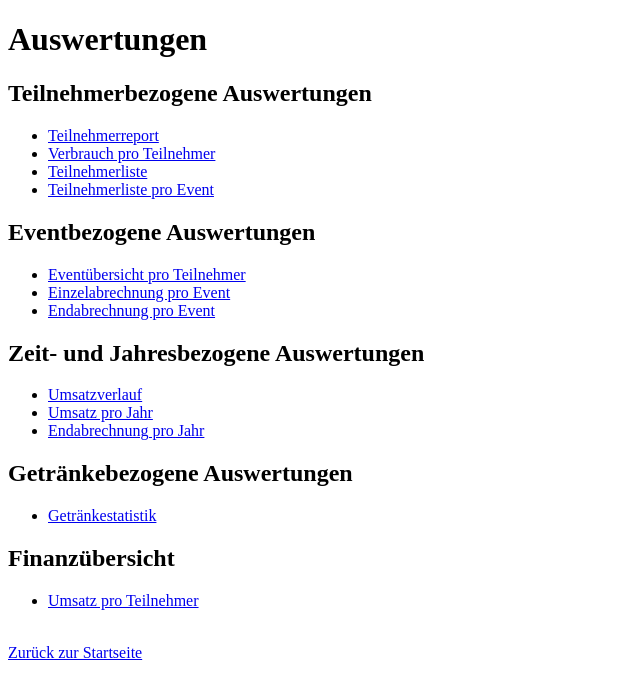
After one commit to goksche/Kassensystem, a Flask app: page /auswertungen in a window 1280 px wide. The commit adds this page. Shown: the top 699 px of the page, without its empty margins (0-640 px from the left). Run offline with Flask 3, Linux system fonts and the light colour scheme.

Commit message:
Add analysis overview and export options

```diff
--- a/app/routes.py
+++ b/app/routes.py
@@ -157,6 +157,42 @@ def export_csv():
         headers={"Content-Disposition": f"attachment; filename=event_{event_id}_teilnehmer.csv"}
     )
 
+@app.route("/uebersicht/export_pdf")
+def export_event_uebersicht_pdf():
+    event_id = request.args.get("event_id", type=int)
+    if not event_id:
+        return redirect(url_for("event_uebersicht"))
+
+    event = Event.query.get_or_404(event_id)
+    daten = []
+    teilnehmer_events = TeilnehmerEvent.query.filter_by(event_id=event_id).all()
+    for te in teilnehmer_events:
+        buchungen = (
+            db.session.query(Getraenk.name, func.count(Verkauf.id), func.sum(Getraenk.preis))
+            .join(Verkauf, Verkauf.getraenk_id == Getraenk.id)
+            .filter(Verkauf.teilnehmer_event_id == te.id)
+            .group_by(Getraenk.name)
+            .all()
+        )
+        daten.append({
+            "teilnehmer": te.teilnehmer.name,
+            "buchungen": buchungen,
+            "gesamt": sum(row[2] or 0 for row in buchungen),
+            "status": te.bezahlt_status
+        })
+
+    html = render_template("event_uebersicht_pdf.html", event=event, daten=daten)
+
+    pdf_puffer = io.BytesIO()
+    pisa_status = pisa.CreatePDF(src=html, dest=pdf_puffer)
+    if pisa_status.err:
+        return f"Fehler beim Erstellen des PDFs: {pisa_status.err}"
+
+    response = make_response(pdf_puffer.getvalue())
+    response.headers['Content-Type'] = 'application/pdf'
+    response.headers['Content-Disposition'] = f'inline; filename=event_{event_id}_uebersicht.pdf'
+    return response
+
 @app.route("/export/umsatz")
 def export_umsatz():
     output = io.StringIO()
@@ -188,6 +224,11 @@ def export_umsatz():
         mimetype="text/csv",
         headers={"Content-Disposition": "attachment; filename=umsatzuebersicht.csv"}
     )
+
+@app.route("/auswertungen")
+def auswertungen_overview():
+    """Übersichtsseite für alle Auswertungen."""
+    return render_template("auswertungen_overview.html")
 @app.route("/zahlung", methods=["GET", "POST"])
 def zahlung_verwalten():
     events = Event.query.order_by(Event.datum.desc()).all()
@@ -441,6 +482,56 @@ def verbrauch_pro_teilnehmer():
         })
 
     return render_template("verbrauch_teilnehmer.html", daten=daten)
+
+@app.route("/auswertung/verbrauch_pro_teilnehmer/export_csv")
+def export_verbrauch_pro_teilnehmer_csv():
+    teilnehmer_liste = Teilnehmer.query.order_by(Teilnehmer.name).all()
+
+    output = io.StringIO()
+    writer = csv.writer(output)
+    writer.writerow(["Teilnehmer", "Kategorie", "Bezeichnung", "Betrag CHF"])
+
+    for t in teilnehmer_liste:
+        gesamt = (
+            db.session.query(func.sum(Getraenk.preis))
+            .join(Verkauf, Verkauf.getraenk_id == Getraenk.id)
+            .join(TeilnehmerEvent, Verkauf.teilnehmer_event_id == TeilnehmerEvent.id)
+            .filter(TeilnehmerEvent.teilnehmer_id == t.id)
+            .scalar() or 0.0
+        )
+        writer.writerow([t.name, "Gesamt", "", f"{gesamt:.2f}"])
+
+        jahre = (
+            db.session.query(func.strftime('%Y', Verkauf.zeitpunkt), func.sum(Getraenk.preis))
+            .join(Getraenk, Verkauf.getraenk_id == Getraenk.id)
+            .join(TeilnehmerEvent, Verkauf.teilnehmer_event_id == TeilnehmerEvent.id)
+            .filter(TeilnehmerEvent.teilnehmer_id == t.id)
+            .group_by(func.strftime('%Y', Verkauf.zeitpunkt))
+            .order_by(func.strftime('%Y', Verkauf.zeitpunkt))
+            .all()
+        )
+        for jahr, betrag in jahre:
+            writer.writerow([t.name, "Jahr", jahr, f"{betrag:.2f}"])
+
+        events = (
+            db.session.query(Event.name, func.sum(Getraenk.preis))
+            .join(TeilnehmerEvent, TeilnehmerEvent.event_id == Event.id)
+            .join(Verkauf, Verkauf.teilnehmer_event_id == TeilnehmerEvent.id)
+            .join(Getraenk, Verkauf.getraenk_id == Getraenk.id)
+            .filter(TeilnehmerEvent.teilnehmer_id == t.id)
+            .group_by(Event.name)
+            .order_by(Event.datum)
+            .all()
+        )
+        for eventname, betrag in events:
+            writer.writerow([t.name, "Event", eventname, f"{betrag:.2f}"])
+
+    output.seek(0)
+    return Response(
+        output,
+        mimetype="text/csv",
+        headers={"Content-Disposition": "attachment; filename=verbrauch_pro_teilnehmer.csv"}
+    )
 @app.route("/auswertung/teilnehmerliste")
 def teilnehmerliste():
     daten = (
@@ -547,6 +638,37 @@ def einzelabrechnung_event():
             })
 
     return render_template("einzelabrechnung_event.html", events=events, daten=daten, selected_event_id=selected_event_id)
+
+@app.route("/auswertung/einzelabrechnung_event/export_csv")
+def export_einzelabrechnung_event_csv():
+    event_id = request.args.get("event_id", type=int)
+    if not event_id:
+        return redirect(url_for("einzelabrechnung_event"))
+
+    teilnehmer_events = TeilnehmerEvent.query.filter_by(event_id=event_id).all()
+    output = io.StringIO()
+    writer = csv.writer(output)
+    writer.writerow(["Teilnehmer", "Getränk", "Anzahl", "Einzelpreis", "Summe", "Status"])
+
+    for te in teilnehmer_events:
+        buchungen = (
+            db.session.query(Getraenk.name, func.count(Verkauf.id), Getraenk.preis, func.sum(Getraenk.preis))
+            .join(Verkauf, Verkauf.getraenk_id == Getraenk.id)
+            .filter(Verkauf.teilnehmer_event_id == te.id)
+            .group_by(Getraenk.name)
+            .all()
+        )
+        for name, menge, preis, betrag in buchungen:
+            writer.writerow([te.teilnehmer.name, name, menge, f"{preis:.2f}", f"{betrag:.2f}", te.bezahlt_status])
+        gesamt = sum(row[3] or 0 for row in buchungen)
+        writer.writerow([te.teilnehmer.name, "Gesamt", "", "", f"{gesamt:.2f}", te.bezahlt_status])
+
+    output.seek(0)
+    return Response(
+        output,
+        mimetype="text/csv",
+        headers={"Content-Disposition": f"attachment; filename=einzelabrechnung_event_{event_id}.csv"}
+    )
 @app.route("/auswertung/umsatzverlauf")
 def umsatzverlauf():
     daten = (
@@ -581,6 +703,27 @@ def export_umsatzverlauf_csv():
         mimetype="text/csv",
         headers={"Content-Disposition": "attachment; filename=umsatzverlauf.csv"}
     )
+
+@app.route("/auswertung/umsatzverlauf/pdf")
+def export_umsatzverlauf_pdf():
+    daten = (
+        db.session.query(func.date(Verkauf.zeitpunkt), func.sum(Getraenk.preis))
+        .join(Getraenk, Verkauf.getraenk_id == Getraenk.id)
+        .group_by(func.date(Verkauf.zeitpunkt))
+        .order_by(func.date(Verkauf.zeitpunkt))
+        .all()
+    )
+
+    html = render_template("umsatzverlauf_pdf.html", daten=daten)
+    pdf_puffer = io.BytesIO()
+    pisa_status = pisa.CreatePDF(src=html, dest=pdf_puffer)
+    if pisa_status.err:
+        return f"Fehler beim Erstellen des PDFs: {pisa_status.err}"
+
+    response = make_response(pdf_puffer.getvalue())
+    response.headers['Content-Type'] = 'application/pdf'
+    response.headers['Content-Disposition'] = 'inline; filename=umsatzverlauf.pdf'
+    return response
 from flask import make_response, render_template, request, redirect, url_for
 import io
 from xhtml2pdf import pisa
@@ -955,6 +1098,57 @@ def endabrechnung_event():
         }
 
     return render_template("endabrechnung_event.html", events=events, selected_event_id=selected_event_id, daten=daten)
+
+@app.route("/auswertung/endabrechnung_event/export_csv")
+def export_endabrechnung_event_csv():
+    event_id = request.args.get("event_id", type=int)
+    if not event_id:
+        return redirect(url_for("endabrechnung_event"))
+
+    event = Event.query.get_or_404(event_id)
+
+    umsatz = (
+        db.session.query(func.sum(Getraenk.preis))
+        .join(Verkauf, Verkauf.getraenk_id == Getraenk.id)
+        .join(TeilnehmerEvent, Verkauf.teilnehmer_event_id == TeilnehmerEvent.id)
+        .filter(TeilnehmerEvent.event_id == event_id)
+        .scalar() or 0.0
+    )
+
+    einnahmen = (
+        db.session.query(func.sum(Einnahme.betrag))
+        .filter(Einnahme.event_id == event_id)
+        .scalar() or 0.0
+    )
+
+    ausgaben = (
+        db.session.query(Ausgabe.kategorie, Ausgabe.beschreibung, Ausgabe.betrag)
+        .filter(Ausgabe.event_id == event_id)
+        .order_by(Ausgabe.datum)
+        .all()
+    )
+    summe_ausgaben = sum(a[2] for a in ausgaben)
+    gewinn = einnahmen + umsatz - summe_ausgaben
+
+    output = io.StringIO()
+    writer = csv.writer(output)
+    writer.writerow(["Event", event.name])
+    writer.writerow(["Datum", event.datum.strftime('%Y-%m-%d')])
+    writer.writerow(["Getränkeumsatz", f"{umsatz:.2f}"])
+    writer.writerow(["Gesamteinnahmen", f"{(einnahmen + umsatz):.2f}"])
+    writer.writerow([])
+    writer.writerow(["Kategorie", "Beschreibung", "Betrag"])
+    for k, b, betrag in ausgaben:
+        writer.writerow([k, b, f"{betrag:.2f}"])
+    writer.writerow(["Summe Ausgaben", "", f"{summe_ausgaben:.2f}"])
+    writer.writerow(["Gewinn", "", f"{gewinn:.2f}"])
+
+    output.seek(0)
+    return Response(
+        output,
+        mimetype="text/csv",
+        headers={"Content-Disposition": f"attachment; filename=endabrechnung_event_{event_id}.csv"}
+    )
 @app.route("/auswertung/endabrechnung_jahr")
 def endabrechnung_jahr():
     # Alle Jahre mit Verkäufen
@@ -1012,6 +1206,56 @@ def endabrechnung_jahr():
         })
 
     return render_template("endabrechnung_jahr.html", daten=daten)
+
+@app.route("/auswertung/endabrechnung_jahr/export_csv")
+def export_endabrechnung_jahr_csv():
+    jahre = (
+        db.session.query(func.strftime('%Y', Event.datum))
+        .group_by(func.strftime('%Y', Event.datum))
+        .order_by(func.strftime('%Y', Event.datum))
+        .all()
+    )
+
+    daten = []
+    for jahr_tuple in jahre:
+        jahr = jahr_tuple[0]
+        event_ids = [e.id for e in Event.query.filter(func.strftime('%Y', Event.datum) == jahr).all()]
+
+        umsatz = (
+            db.session.query(func.sum(Getraenk.preis))
+            .join(Verkauf, Verkauf.getraenk_id == Getraenk.id)
+            .join(TeilnehmerEvent, Verkauf.teilnehmer_event_id == TeilnehmerEvent.id)
+            .filter(TeilnehmerEvent.event_id.in_(event_ids))
+            .scalar() or 0.0
+        )
+
+        einnahmen = (
+            db.session.query(func.sum(Einnahme.betrag))
+            .filter(Einnahme.event_id.in_(event_ids))
+            .scalar() or 0.0
+        )
+
+        ausgaben = (
+            db.session.query(func.sum(Ausgabe.betrag))
+            .filter(Ausgabe.event_id.in_(event_ids))
+            .scalar() or 0.0
+        )
+
+        gewinn = einnahmen + umsatz - ausgaben
+        daten.append((jahr, umsatz, einnahmen, ausgaben, gewinn))
+
+    output = io.StringIO()
+    writer = csv.writer(output)
+    writer.writerow(["Jahr", "Umsatz", "Einnahmen", "Ausgaben", "Gewinn"])
+    for row in daten:
+        writer.writerow([row[0], f"{row[1]:.2f}", f"{row[2]:.2f}", f"{row[3]:.2f}", f"{row[4]:.2f}"])
+
+    output.seek(0)
+    return Response(
+        output,
+        mimetype="text/csv",
+        headers={"Content-Disposition": "attachment; filename=endabrechnung_jahr.csv"}
+    )
 @app.route("/export/endabrechnung_event/pdf")
 def export_endabrechnung_event_pdf():
     event_id = request.args.get("event_id", type=int)
--- /dev/null
+++ b/app/templates/auswertungen_overview.html
@@ -0,0 +1,44 @@
+<!DOCTYPE html>
+<html lang="de">
+<head>
+    <meta charset="UTF-8">
+    <title>Auswertungen</title>
+</head>
+<body>
+    <h1>Auswertungen</h1>
+
+    <h2>Teilnehmerbezogene Auswertungen</h2>
+    <ul>
+        <li><a href="{{ url_for('teilnehmer_report') }}">Teilnehmerreport</a></li>
+        <li><a href="{{ url_for('verbrauch_pro_teilnehmer') }}">Verbrauch pro Teilnehmer</a></li>
+        <li><a href="{{ url_for('teilnehmerliste') }}">Teilnehmerliste</a></li>
+        <li><a href="{{ url_for('teilnehmerliste_pro_event') }}">Teilnehmerliste pro Event</a></li>
+    </ul>
+
+    <h2>Eventbezogene Auswertungen</h2>
+    <ul>
+        <li><a href="{{ url_for('event_uebersicht') }}">Eventübersicht pro Teilnehmer</a></li>
+        <li><a href="{{ url_for('einzelabrechnung_event') }}">Einzelabrechnung pro Event</a></li>
+        <li><a href="{{ url_for('endabrechnung_event') }}">Endabrechnung pro Event</a></li>
+    </ul>
+
+    <h2>Zeit- und Jahresbezogene Auswertungen</h2>
+    <ul>
+        <li><a href="{{ url_for('umsatzverlauf') }}">Umsatzverlauf</a></li>
+        <li><a href="{{ url_for('umsatz_pro_jahr') }}">Umsatz pro Jahr</a></li>
+        <li><a href="{{ url_for('endabrechnung_jahr') }}">Endabrechnung pro Jahr</a></li>
+    </ul>
+
+    <h2>Getränkebezogene Auswertungen</h2>
+    <ul>
+        <li><a href="{{ url_for('getraenkestatistik') }}">Getränkestatistik</a></li>
+    </ul>
+
+    <h2>Finanzübersicht</h2>
+    <ul>
+        <li><a href="{{ url_for('umsatz_pro_teilnehmer') }}">Umsatz pro Teilnehmer</a></li>
+    </ul>
+
+    <br><a href="{{ url_for('index') }}">Zurück zur Startseite</a>
+</body>
+</html>
--- a/app/templates/einzelabrechnung_event.html
+++ b/app/templates/einzelabrechnung_event.html
@@ -5,6 +5,7 @@
     <title>Einzelabrechnung pro Teilnehmer</title>
 </head>
 {% if selected_event_id %}
+    <a href="{{ url_for('export_einzelabrechnung_event_csv', event_id=selected_event_id) }}">📥 CSV-Export</a> |
     <a href="{{ url_for('einzelabrechnung_event_pdf', event_id=selected_event_id) }}" target="_blank">📄 PDF-Export</a>
 {% endif %}
 <body>
--- a/app/templates/endabrechnung_event.html
+++ b/app/templates/endabrechnung_event.html
@@ -53,9 +53,8 @@
         <p><strong>{{ "Gewinn" if daten.gewinn >= 0 else "Verlust" }}:</strong> {{ "%.2f"|format(daten.gewinn) }} CHF</p>
 
         <br>
-        <a href="{{ url_for('export_endabrechnung_event_pdf', event_id=selected_event_id) }}" target="_blank">
-            📄 PDF-Export der Endabrechnung
-        </a>
+        <a href="{{ url_for('export_endabrechnung_event_csv', event_id=selected_event_id) }}">📥 CSV-Export</a> |
+        <a href="{{ url_for('export_endabrechnung_event_pdf', event_id=selected_event_id) }}" target="_blank">📄 PDF-Export der Endabrechnung</a>
     {% endif %}
 
     <br><br>
--- a/app/templates/endabrechnung_jahr.html
+++ b/app/templates/endabrechnung_jahr.html
@@ -7,9 +7,8 @@
 <body>
     <h1>Endabrechnung pro Jahr</h1>
 
-    <a href="{{ url_for('export_endabrechnung_jahr_pdf') }}" target="_blank">
-        📄 PDF-Export der Jahresendabrechnung
-    </a>
+    <a href="{{ url_for('export_endabrechnung_jahr_csv') }}">📥 CSV-Export</a> |
+    <a href="{{ url_for('export_endabrechnung_jahr_pdf') }}" target="_blank">📄 PDF-Export der Jahresendabrechnung</a>
 
     <br><br>
 
--- a/app/templates/event_uebersicht.html
+++ b/app/templates/event_uebersicht.html
@@ -21,7 +21,8 @@
 
     {% if selected_event_id %}
         <p>
-            📥 <a href="{{ url_for('export_csv', event_id=selected_event_id) }}">Teilnehmer-Export (CSV)</a><br>
+            📥 <a href="{{ url_for('export_csv', event_id=selected_event_id) }}">Teilnehmer-Export (CSV)</a> |
+            📄 <a href="{{ url_for('export_event_uebersicht_pdf', event_id=selected_event_id) }}" target="_blank">PDF</a>
         </p>
     {% endif %}
 
--- a/app/templates/getraenkestatistik.html
+++ b/app/templates/getraenkestatistik.html
@@ -22,7 +22,8 @@
     </table>
 
     <br>
-    <a href="{{ url_for('export_getraenkestatistik_csv') }}">📥 CSV-Export</a>
+    <a href="{{ url_for('export_getraenkestatistik_csv') }}">📥 CSV-Export</a> |
+    <a href="{{ url_for('export_getraenkestatistik_pdf') }}" target="_blank">📄 PDF-Export</a>
     <br><br>
     <a href="{{ url_for('index') }}">Zurück zur Startseite</a>
 </body>
--- a/app/templates/index.html
+++ b/app/templates/index.html
@@ -37,7 +37,7 @@
             </a>
 
             <!-- Auswertungen -->
-            <a href="{{ url_for('teilnehmer_report') }}" class="bg-white text-gray-900 rounded-xl p-6 shadow hover:bg-blue-100 transition">
+            <a href="{{ url_for('auswertungen_overview') }}" class="bg-white text-gray-900 rounded-xl p-6 shadow hover:bg-blue-100 transition">
                 <div class="text-xl font-semibold mb-1">📊 Auswertungen</div>
                 <p class="text-sm text-gray-600">Verbrauch & Abrechnung ansehen</p>
             </a>
--- a/app/templates/teilnehmer_report.html
+++ b/app/templates/teilnehmer_report.html
@@ -6,6 +6,10 @@
 </head>
 <body>
     <h1>Teilnehmerauswertung über mehrere Events</h1>
+    <p>
+        <a href="{{ url_for('teilnehmer_report_export') }}">📥 CSV-Export</a> |
+        <a href="{{ url_for('teilnehmer_report_pdf') }}" target="_blank">📄 PDF-Export</a>
+    </p>
 
     {% if daten %}
         {% for eintrag in daten %}
--- a/app/templates/teilnehmerliste.html
+++ b/app/templates/teilnehmerliste.html
@@ -20,7 +20,8 @@
     </table>
 
     <br>
-    <a href="{{ url_for('export_teilnehmerliste_csv') }}">📥 CSV-Export</a>
+    <a href="{{ url_for('export_teilnehmerliste_csv') }}">📥 CSV-Export</a> |
+    <a href="{{ url_for('export_teilnehmerliste_pdf') }}" target="_blank">📄 PDF-Export</a>
     <br><br>
     <a href="{{ url_for('index') }}">Zurück zur Startseite</a>
 </body>
--- a/app/templates/teilnehmerliste_event.html
+++ b/app/templates/teilnehmerliste_event.html
@@ -32,7 +32,8 @@
             {% endfor %}
         </table>
         <br>
-        <a href="{{ url_for('export_teilnehmerliste_event_csv', event_id=selected_event_id) }}">📥 CSV-Export</a>
+        <a href="{{ url_for('export_teilnehmerliste_event_csv', event_id=selected_event_id) }}">📥 CSV-Export</a> |
+        <a href="{{ url_for('export_teilnehmerliste_event_pdf', event_id=selected_event_id) }}" target="_blank">📄 PDF-Export</a>
     {% endif %}
 
     <br><br>
--- a/app/templates/umsatz_jahr.html
+++ b/app/templates/umsatz_jahr.html
@@ -20,7 +20,8 @@
     </table>
 
     <br>
-    <a href="{{ url_for('export_umsatz_pro_jahr_csv') }}">📥 CSV-Export</a>
+    <a href="{{ url_for('export_umsatz_pro_jahr_csv') }}">📥 CSV-Export</a> |
+    <a href="{{ url_for('export_umsatz_pro_jahr_pdf') }}" target="_blank">📄 PDF-Export</a>
     <br><br>
     <a href="{{ url_for('index') }}">Zurück zur Startseite</a>
 </body>
--- a/app/templates/umsatz_teilnehmer.html
+++ b/app/templates/umsatz_teilnehmer.html
@@ -20,7 +20,8 @@
     </table>
 
     <br>
-    <a href="{{ url_for('export_umsatz_pro_teilnehmer_csv') }}">📥 CSV-Export</a>
+    <a href="{{ url_for('export_umsatz_pro_teilnehmer_csv') }}">📥 CSV-Export</a> |
+    <a href="{{ url_for('export_umsatz_pro_teilnehmer_pdf') }}" target="_blank">📄 PDF-Export</a>
     <br><br>
     <a href="{{ url_for('index') }}">Zurück zur Startseite</a>
 </body>
--- a/app/templates/umsatzverlauf.html
+++ b/app/templates/umsatzverlauf.html
@@ -20,7 +20,8 @@
     </table>
 
     <br>
-    <a href="{{ url_for('export_umsatzverlauf_csv') }}">📥 CSV-Export</a>
+    <a href="{{ url_for('export_umsatzverlauf_csv') }}">📥 CSV-Export</a> |
+    <a href="{{ url_for('export_umsatzverlauf_pdf') }}" target="_blank">📄 PDF-Export</a>
     <br><br>
     <a href="{{ url_for('index') }}">Zurück zur Startseite</a>
 </body>
--- a/app/templates/verbrauch_teilnehmer.html
+++ b/app/templates/verbrauch_teilnehmer.html
@@ -6,6 +6,10 @@
 </head>
 <body>
     <h1>Verbrauch pro Teilnehmer</h1>
+    <p>
+        <a href="{{ url_for('export_verbrauch_pro_teilnehmer_csv') }}">📥 CSV-Export</a> |
+        <a href="{{ url_for('export_verbrauch_pro_teilnehmer_pdf') }}" target="_blank">📄 PDF-Export</a>
+    </p>
 
     {% for eintrag in daten %}
         <h2>{{ eintrag.teilnehmer }}</h2>
```
Also changed, not shown: app/templates/event_uebersicht_pdf.html (added, +41 -0 lines), app/templates/umsatzverlauf_pdf.html (added, +22 -0 lines).
